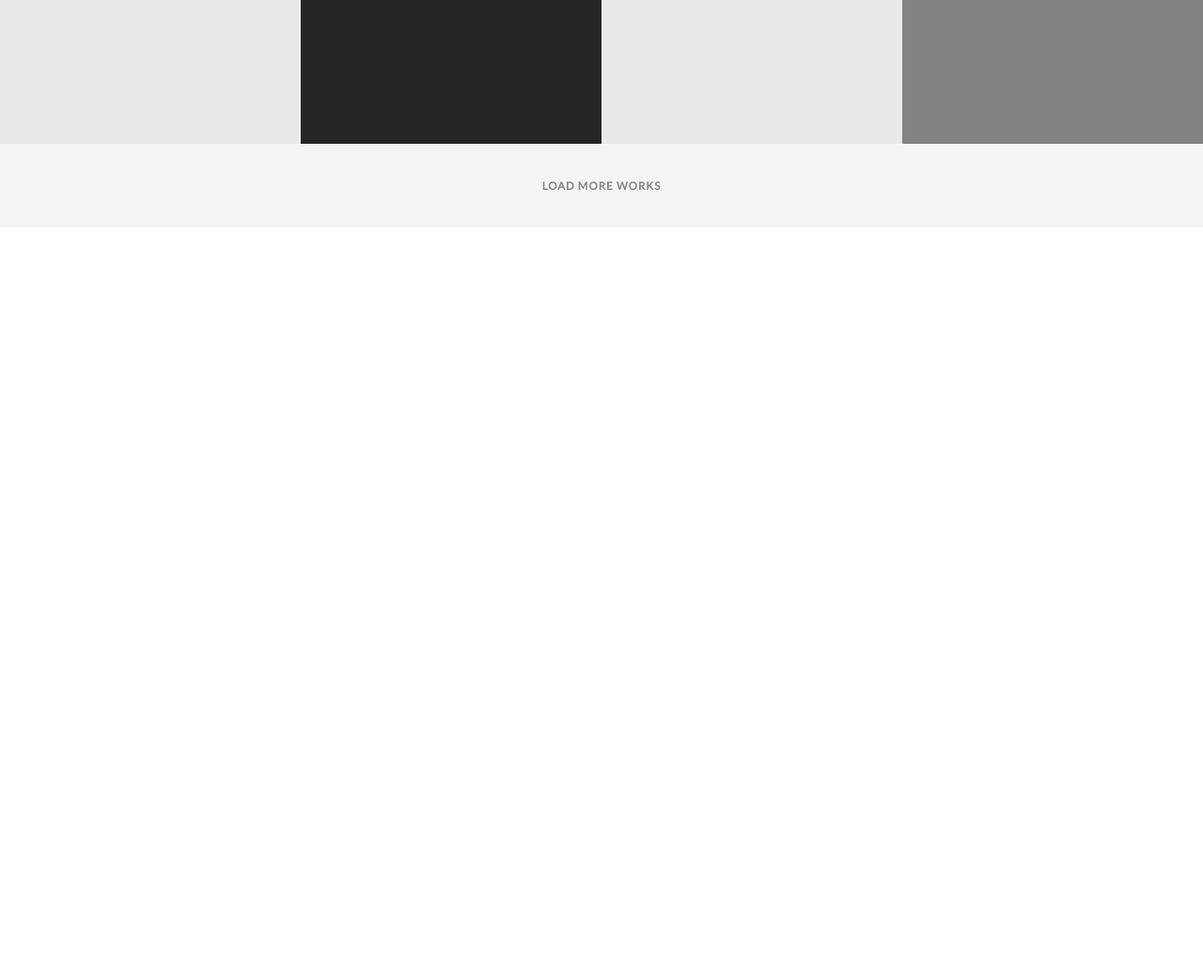
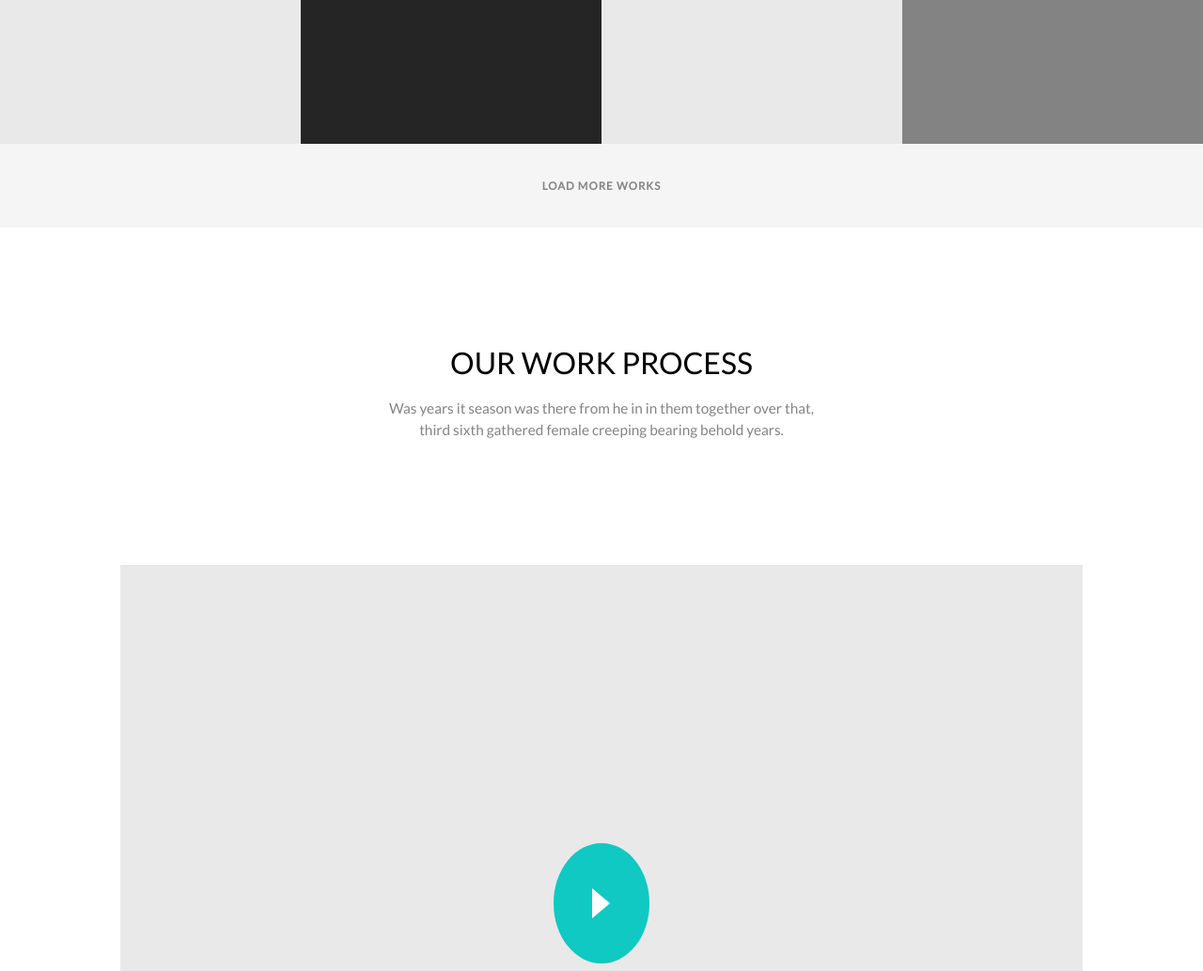
Before and after one commit to KonradWojciuk/projekcik_technologie_webowe, a plain HTML site: page index.html in a window 1280 px wide. Shown: the part 2227-3260 px from the top of the page at 94% size. Before the commit the page ends 2469 px from the top, so only its background shows below. Drawn offline with Linux system fonts and the light colour scheme.

Commit message:
Add process section with style

```diff
--- a/index.html
+++ b/index.html
@@ -83,4 +83,19 @@
             <p>LOAD MORE WORKS</p>
         </footer>
     </section>
+    <a href="process"></a>
+    <section id="process">
+        <header>
+            <h1>OUR WORK PROCESS</h1>
+            <p>Was years it season was there from he in in them together over that,</p>
+            <p>third sixth gathered female creeping bearing behold years.</p>
+        </header>
+        <main>
+            <div>
+                <div>
+                    <div></div>
+                </div>
+            </div>
+        </main>
+    </section>
 </body>
--- a/styles/style.css
+++ b/styles/style.css
@@ -194,3 +194,52 @@ header section button {
     letter-spacing: 1px;
     font-size: 0.9vi;
 }
+
+#process header {
+    display: flex;
+    align-items: center;
+    justify-content: center;
+    flex-direction: column;
+    margin-top: 10%;
+    background-color: white;
+}
+
+#process header h1 {
+    margin-bottom: 2%;
+    font-size: 2.5vi;
+}
+
+#process header p {
+    color: #838383;
+    font-size: 1.2vi;
+    margin-bottom: 0.6%;
+}
+
+#process main {
+    background-color: #E9E9E9;
+    margin: 10% auto;
+    width: 80%;
+}
+
+#process main div {
+    height: 90vh;
+    display: flex;
+    align-items: center;
+    justify-content: center;
+}
+
+#process main div div {
+    width: 10%;
+    height: 16vh;
+    background-color: #10C9C3;
+    border-radius: 50%;
+}
+
+#process main div div div {
+    width: 0;
+    height: 0;
+    border-top: 2vh solid transparent;
+    border-bottom: 2vh solid transparent;
+    border-left: 1.5vw solid white;
+    border-radius: 0%;
+}
```
Also changed, not shown: img/play.png (deleted).
